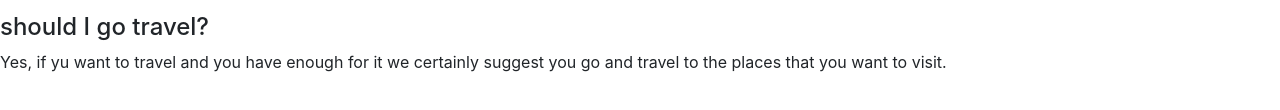
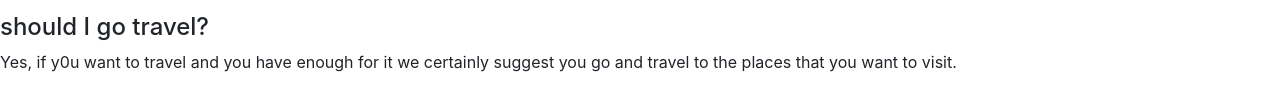
Before and after one commit to GrayishSauce974/The-ENIGMAS, a plain HTML site: page FAQ.html in a window 1280 px wide. Shown: the part 294-404 px from the top of the page. Drawn offline with nearby package versions, Linux system fonts and the light colour scheme; files whose address does not match are found by name.

Commit message:
Update FAQ.html

```diff
--- a/FAQ.html
+++ b/FAQ.html
@@ -51,7 +51,7 @@
   should I go travel?
 </h4>
 <p>
-  Yes, if yu want to travel and you have enough for it we certainly suggest you go and travel to the places that you want to visit.
+  Yes, if y0u want to travel and you have enough for it we certainly suggest you go and travel to the places that you want to visit.
 <p>
     <script type="text/javascript" src="JavaScrit\script.js"></script>
     <script src="https://code.jquery.com/jquery-3.4.1.slim.min.js" integrity="sha384-J6qa4849blE2+poT4WnyKhv5vZF5SrPo0iEjwBvKU7imGFAV0wwj1yYfoRSJoZ+n" crossorigin="anonymous"></script>
```
